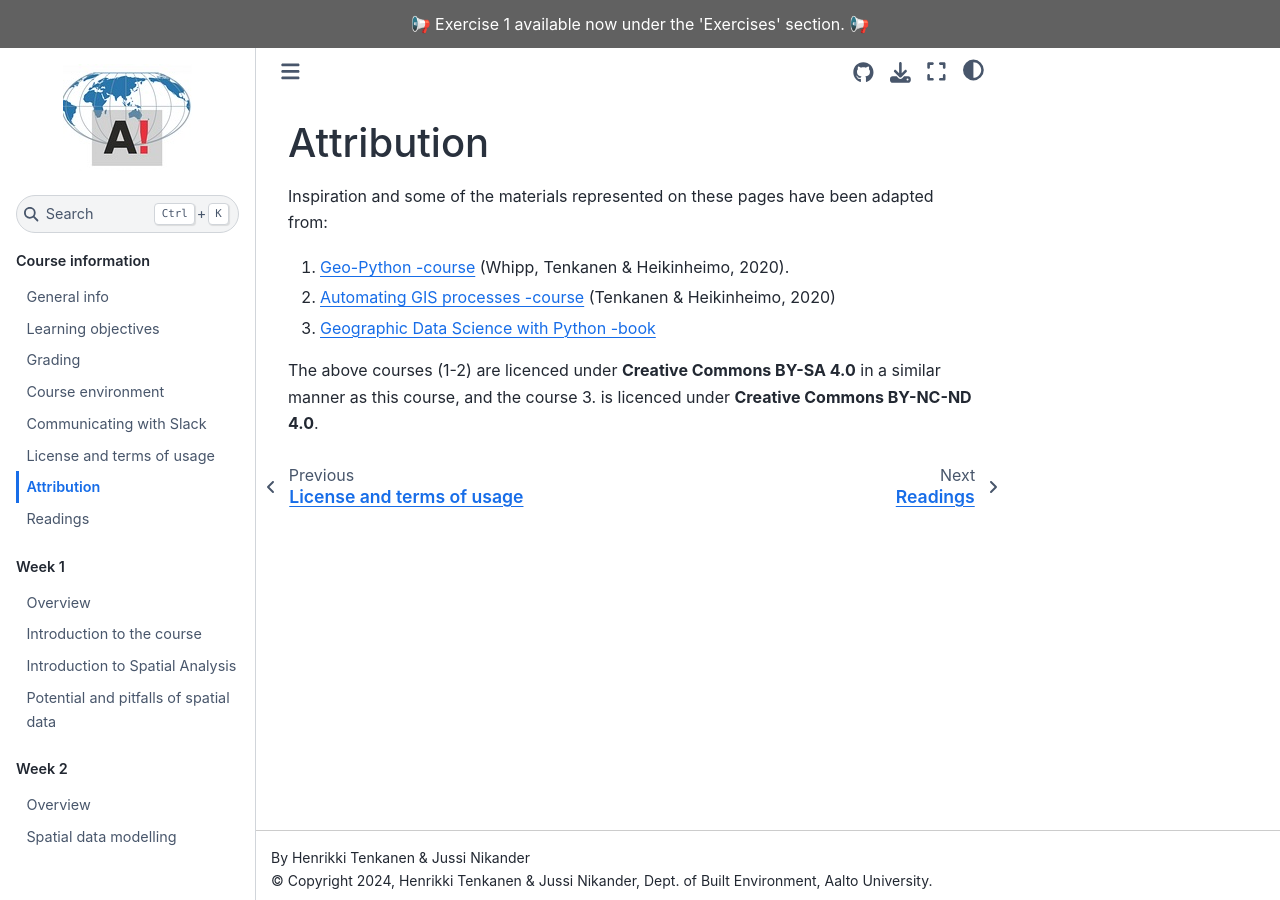
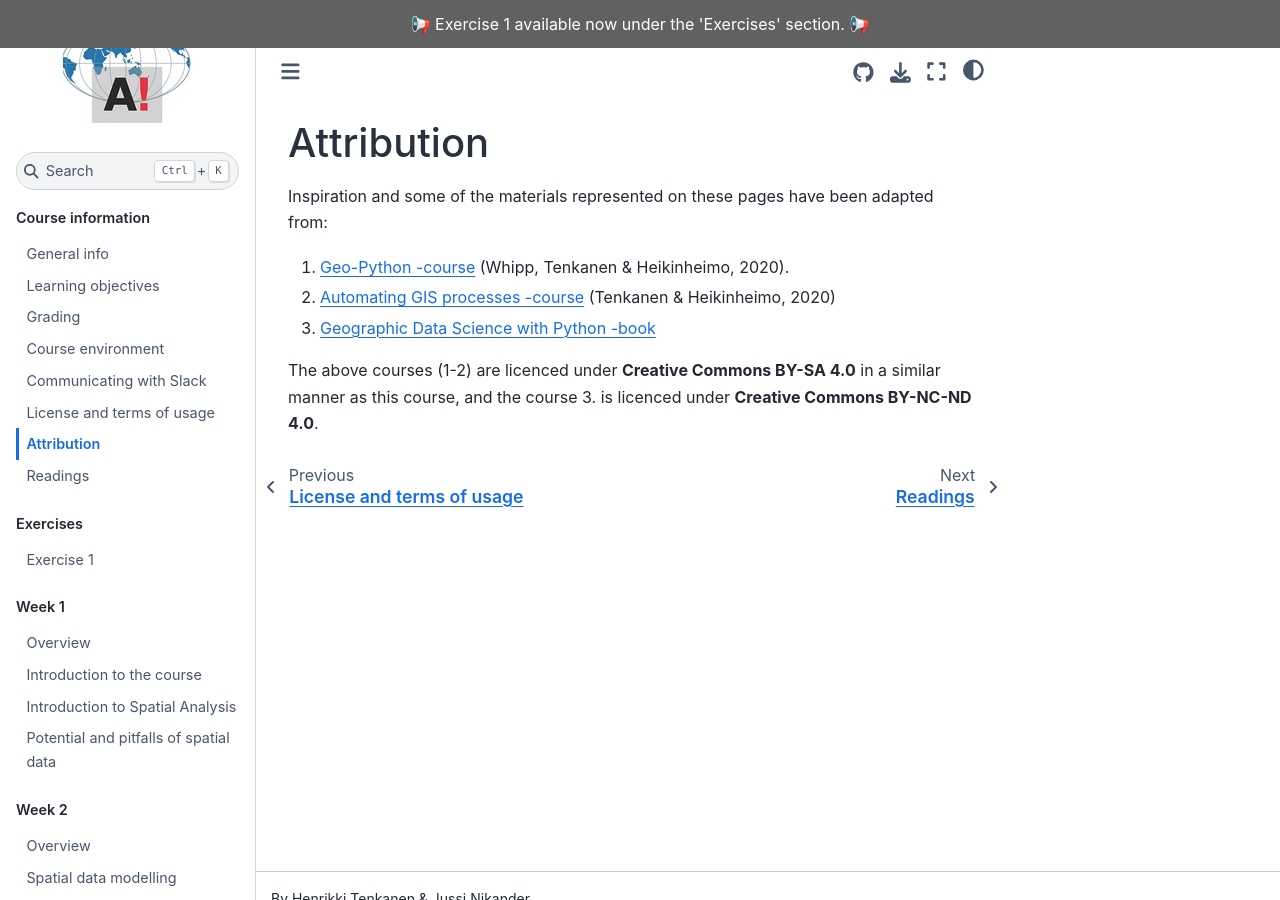
Before and after one commit to AaltoGIS/IntroSDA, a Sphinx documentation site: the page built from source/course-info/attribution.rst, in a window 1280 px wide and 900 px high. Built offline with Sphinx 7.4.7 and the Sphinx Book theme 1.1.4, drawn with Linux system fonts in a browser that asks for light colours; pages that are not in the unit, such as notebooks, are missing from menus.

Commit message:
Add Exercise 1

```diff
--- a/source/index.rst
+++ b/source/index.rst
@@ -141,7 +141,7 @@ Contents
     :maxdepth: 1
     :caption: Exercises
 
-    .. exercises/exercise-1
+    exercises/exercise-1
     .. exercises/exercise-2
     .. exercises/exercise-3
     .. exercises/exercise-4
```
